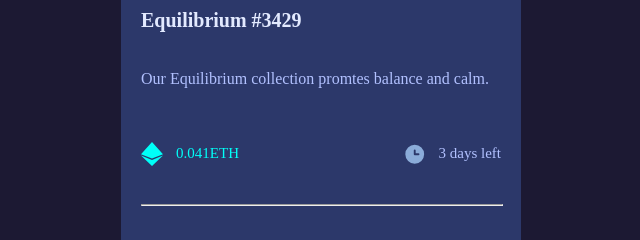
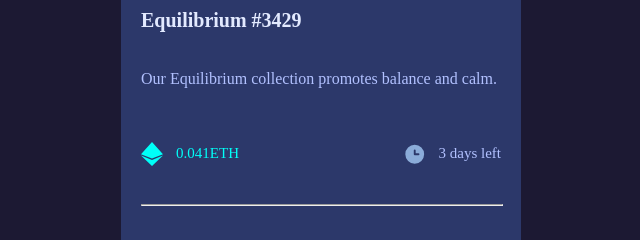
Before and after one commit to IamVictheCG/NFT-Preview-Card-component-FrontendM, a plain HTML site: page index.html in a window 1280 px wide. Shown: the part 375-615 px from the top of the page, 319-959 px from the left. Drawn offline with Linux system fonts and the light colour scheme.

Commit message:
Frontend Mentor Challenge

```diff
--- a/index.html
+++ b/index.html
@@ -13,7 +13,7 @@
             <img class="nft" src="images/image-equilibrium.jpg" alt="">
 
             <header>Equilibrium #3429</header>
-            <p>Our Equilibrium collection promtes balance and calm.</p>
+            <p>Our Equilibrium collection promotes balance and calm.</p>
 
             <section class="price">
                 <span class="action">
```
